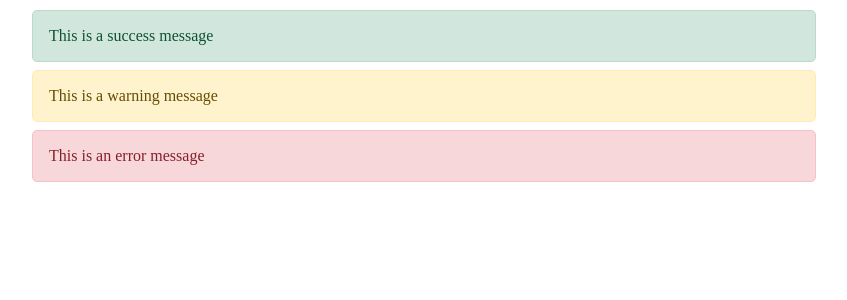
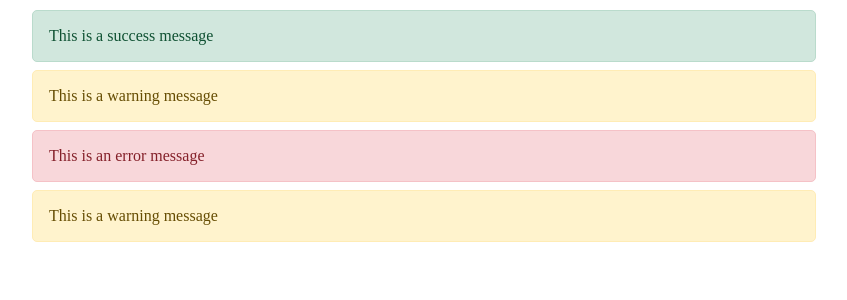
Before and after one commit to collegewap/react-multiple-class, a React (Create React App) app: page / in a window 1280 px wide. Shown: the top 300 px of the page, without its empty margins (216-1063 px from the left). Built offline with nearby package versions, Linux system fonts and the light colour scheme.

Commit message:
using classnames

```diff
--- a/package.json
+++ b/package.json
@@ -6,6 +6,7 @@
     "@testing-library/jest-dom": "^5.11.4",
     "@testing-library/react": "^11.1.0",
     "@testing-library/user-event": "^12.1.10",
+    "classnames": "^2.3.1",
     "react": "^17.0.2",
     "react-dom": "^17.0.2",
     "react-scripts": "4.0.3",
--- a/src/App.js
+++ b/src/App.js
@@ -1,3 +1,4 @@
+import classNames from "classnames";
 import { useState } from "react";
 
 const ChildComp = (props) => {
@@ -13,6 +14,9 @@ function App() {
         This is a warning message
       </div>
       <ChildComp status="error" />
+      <div className={classNames("box", { warning: isWarning })}>
+        This is a warning message
+      </div>
     </>
   );
 }
```
Also changed, not shown: 1 other file (tests, documents, lock files or other folders).
